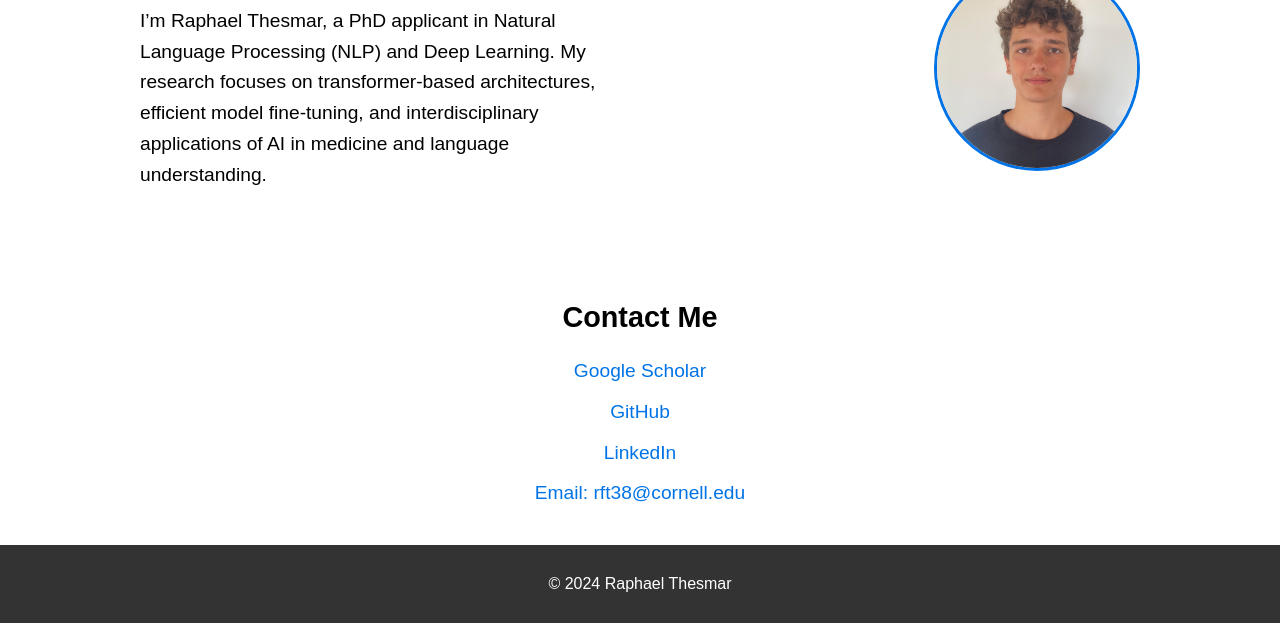
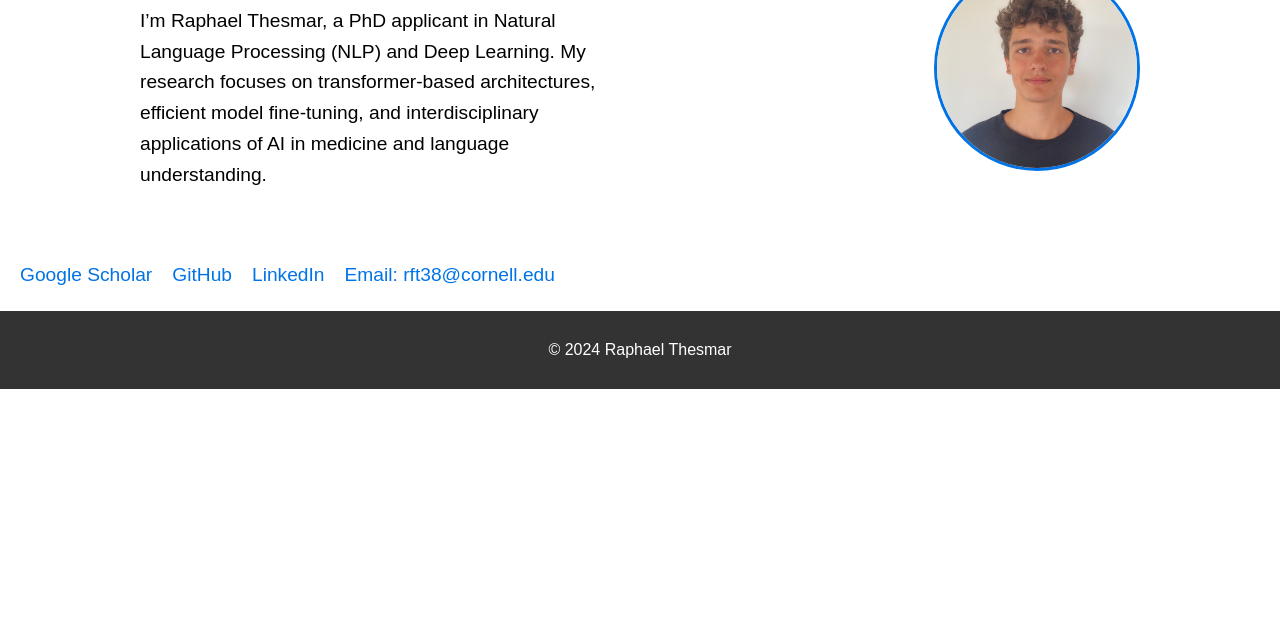
Before and after one commit to Raphael138/raphael138.github.io, a plain HTML site: page index.html in a window 1280 px wide. Shown: the part 212-835 px from the top of the page. After the commit the page ends 800 px from the top, so only its background shows below. Drawn offline with Linux system fonts and the light colour scheme.

Commit message:
Reformating the contact information on the home page

```diff
--- a/assets/css/styles.css
+++ b/assets/css/styles.css
@@ -89,23 +89,15 @@ main {
 }
 
 .contact {
-  text-align: center;
-  margin-top: 30px;
   width: 100%;
-}
-
-.contact h2 {
-  font-size: 1.8em;
-  margin-bottom: 15px;
+  margin-top: 20px;
 }
 
 .contact-links {
-  list-style: none;
-  padding: 0;
-}
-
-.contact-links li {
-  margin: 10px 0;
+  display: flex;
+  justify-content: start; /* Align links to the left */
+  align-items: center;
+  gap: 20px; /* Space between links */
 }
 
 .contact-links a {
--- a/index.html
+++ b/index.html
@@ -31,13 +31,12 @@
             </div>
         </section>
         <section class="contact">
-            <h2>Contact Me</h2>
-            <ul class="contact-links">
-                <li><a href="https://scholar.google.com/citations?user=eCCR32AAAAAJ" target="_blank">Google Scholar</a></li>
-                <li><a href="https://github.com/Raphael138" target="_blank">GitHub</a></li>
-                <li><a href="https://www.linkedin.com/in/raphael-thesmar-304069222/" target="_blank">LinkedIn</a></li>
-                <li><a href="mailto:rft38@cornell.edu">Email: rft38@cornell.edu</a></li>
-            </ul>
+            <div class="contact-links">
+                <a href="https://scholar.google.com/citations?user=eCCR32AAAAAJ" target="_blank">Google Scholar</a>
+                <a href="https://github.com/Raphael138" target="_blank">GitHub</a>
+                <a href="https://www.linkedin.com/in/raphael-thesmar-304069222/" target="_blank">LinkedIn</a>
+                <a href="mailto:rft38@cornell.edu">Email: rft38@cornell.edu</a>
+            </div>
         </section>
     </main>
     <footer>
```
